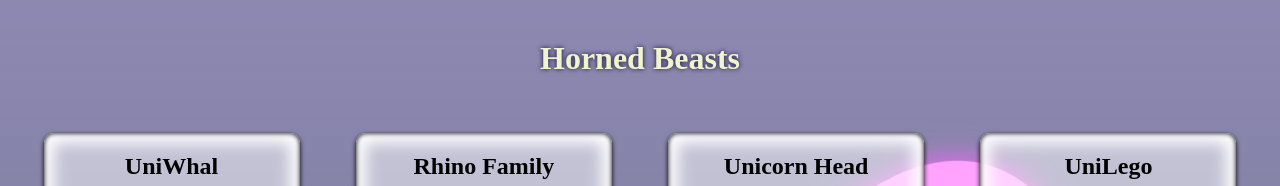
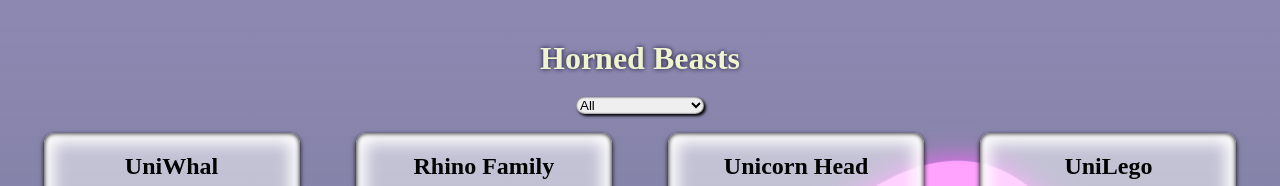
Before and after one commit to BrandonRimes/HornedBeasts, a React (Create React App) app: page / in a window 1280 px wide. Shown: the top 186 px of the page. Built offline with nearby package versions, Linux system fonts and the light colour scheme; a web font is replaced by a local one.

Commit message:
added filter component

```diff
--- a/src/App.css
+++ b/src/App.css
@@ -212,3 +212,28 @@
   max-height: 70vh;
   z-index: -1;
 }
+
+#filter {
+  position: absolute;
+  top: 12%;
+  right: 45%;
+  height: 20px;
+  width: 10%;
+}
+
+select {
+  width: 100%;
+  border-radius: 20px;
+  border: none;
+  box-shadow: 2px 2px 3px black, inset 0 0 2px black;
+  transition: all 0.2s ease;
+}
+
+select:focus {
+  outline: none;
+}
+
+select:hover {
+  box-shadow: 3px 3px 0px deeppink, -3px -3px 0px deepskyblue;
+  transition: all 0.2s ease;
+}
--- a/src/App.js
+++ b/src/App.js
@@ -5,6 +5,7 @@
 import Header from './header';
 import Main from './main';
 import Footer from './footer';
+import Filter from './filter';
 
 function App(props) {
   const [xform, setXform] = useState(0);
@@ -13,11 +14,18 @@
     setXform(window.scrollY);
   });
 
+  const [numHorn, setNumHorn] = useState(0);
+
+  const handleChange = (e) => {
+    setNumHorn(e.target.value);
+  };
+
   return (
     <div className="App">
       <img src={logo} className="App-logo" alt="logo"/>
       <Header xform={xform}/>
-      <Main />
+      <Filter handleChange={handleChange}/>
+      <Main numHorn={numHorn}/>
       <Footer />
     </div>
   );
--- /dev/null
+++ b/src/filter.js
@@ -0,0 +1,44 @@
+// import { useState } from 'react';
+
+import Form from 'react-bootstrap/Form';
+
+import beasts from './data/beasts.json';
+
+function Filter(props) {
+  // const [numHorn, setNumHorn] = useState(0);
+
+  // const handleChange = (e) => {
+  //   setNumHorn(e.target.value);
+  // };
+
+  const hornsArr = (props) => {
+    let horns = [];
+    beasts.forEach(beast => {
+      if (!(horns.includes(beast.horns))) {
+        horns.push(beast.horns);
+      }
+    });
+    return horns.sort();
+  };
+
+  const options = (props) => {
+    return (
+      hornsArr().map(num => <option value={num} key={num}>{num}</option>)
+    );
+  };
+
+  return (
+    <Form id="filter">
+      <Form.Select
+        className="select"
+        onChange={props.handleChange}
+        aria-label="Default select example"
+      >
+        <option value="">All</option>
+        {options()}
+      </Form.Select>
+    </Form>
+  );
+}
+
+export default Filter;
--- a/src/main.js
+++ b/src/main.js
@@ -3,7 +3,15 @@
 
 
 function Main(props) {
-  return beasts.map((beast, index) => <HornedBeast key={index} title={beast.title} image_url={beast.image_url} keyword={beast.keyword} description={beast.description}/>);
+  let filtered = [];
+  if (props.numHorn) {
+    filtered = beasts.filter(beast => beast.horns === parseInt(props.numHorn));
+    console.log(filtered);
+  } else {
+    filtered = beasts;
+    console.log(filtered);
+  }
+  return filtered.map((beast, index) => <HornedBeast key={index} title={beast.title} image_url={beast.image_url} keyword={beast.keyword} description={beast.description}/>);
 }
 
 export default Main;
```
